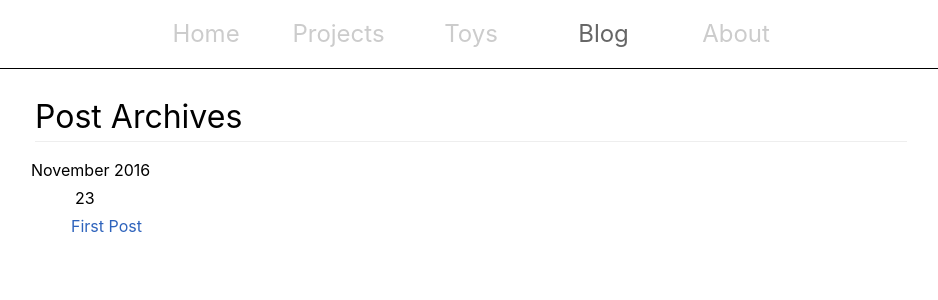
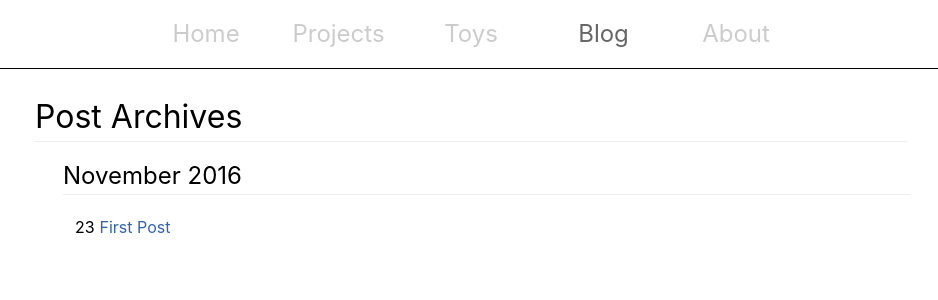
Before and after one commit to saagarjha/saagarjha.github.io, a Jekyll site: the page built from blog/index.md, in a window 1280 px wide. Shown: the top 300 px of the page, without its empty margins (169-1107 px from the left). Built offline with Jekyll 4.4.1, drawn with Linux system fonts in a browser that asks for light colours.

Commit message:
Stylesheet fix

```diff
--- a/_layouts/default.html
+++ b/_layouts/default.html
@@ -4,19 +4,19 @@
 		{% include head.html %}
 		<link rel="stylesheet" href="/css/default.css">
 
+		{% for rss in page.relative_stylesheets %}
+		<link rel="stylesheet" href="{{ rss }}.css">
+		{% endfor %}
+
+		{% for ss in page.stylesheets %}
+		<link rel="stylesheet" href="/css/{{ ss }}.css">
+		{% endfor %}
+
 		{% for rss in layout.relative_stylesheets %}
 		<link rel="stylesheet" href="{{ rss }}.css">
 		{% endfor %}
 
 		{% for ss in layout.stylesheets %}
-		<link rel="stylesheet" href="/css/{{ ss }}.css">
-		{% endfor %}
-
-		{% for rss in post.relative_stylesheets %}
-		<link rel="stylesheet" href="{{ rss }}.css">
-		{% endfor %}
-
-		{% for ss in post.stylesheets %}
 		<link rel="stylesheet" href="/css/{{ ss }}.css">
 		{% endfor %}
 
@@ -28,11 +28,11 @@
 		<link rel="stylesheet" href="/css/{{ ss }}.css">
 		{% endfor %}
 
-		{% for rss in post.post_relative_stylesheets %}
+		{% for rss in page.post_relative_stylesheets %}
 		<link rel="stylesheet" href="{{ rss }}.css">
 		{% endfor %}
 
-		{% for ss in post.post_stylesheets %}
+		{% for ss in page.post_stylesheets %}
 		<link rel="stylesheet" href="/css/{{ ss }}.css">
 		{% endfor %}
 
--- a/blog/blog.scss
+++ b/blog/blog.scss
@@ -3,7 +3,7 @@
 
 $dl_font_size: 1.5rem;
 $dl_line_height: 1.5;
-$dl_margin_size: 1rem 0 1rem 1rem;
+$dl_margin_size: 1rem 0 1rem 2rem;
 $dl_bottom_border: 1px solid #EEE;
 
 dl {
```
Also changed, not shown: about/index.md (+0 -2 lines).
